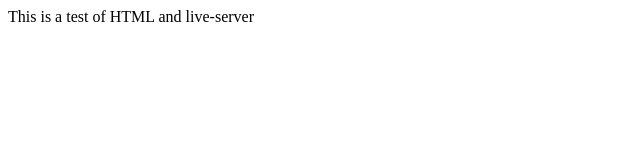
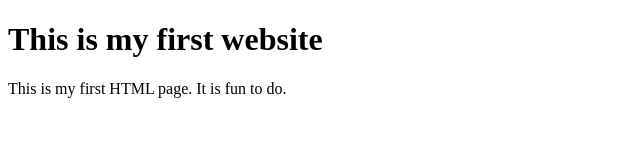
Before and after one commit to schism578/udemy-basics, a plain HTML site: page my-site/index.html in a window 1280 px wide. Shown: the whole page, without its empty margins (0-640 px from the left). Drawn offline with Linux system fonts and the light colour scheme.

Commit message:
created h1 and p elements with html

```diff
--- a/my-site/index.html
+++ b/my-site/index.html
@@ -6,7 +6,8 @@
 
     </head>
     <body>
-        This is a test of HTML and live-server
+        <h1>This is my first website</h1>
+        <p>This is my first HTML page. It is fun to do.</p>
     </body>
 
 </html>
```
